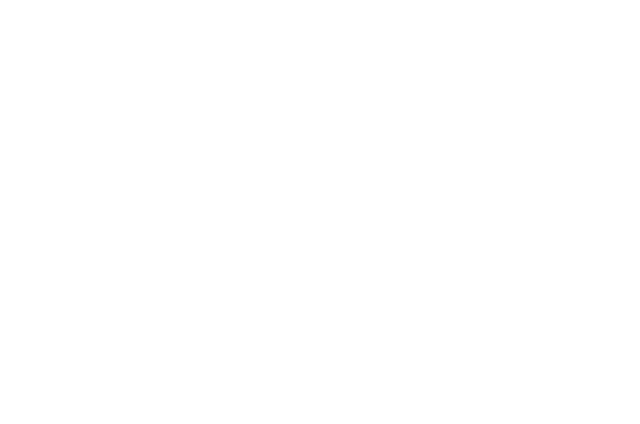
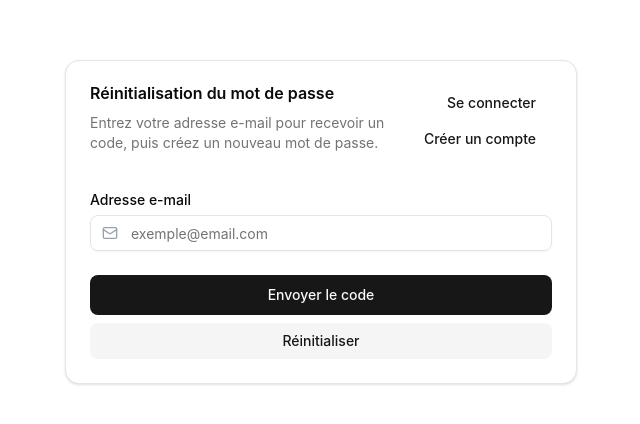
Before and after one commit to yi3za/digitalgardn-frontend, a React (Vite) app: page /password-reset in a window 1280 px wide. Before the commit this address had no page. Shown: the part 178-602 px from the top of the page, without its empty margins (319-959 px from the left). Built offline with nearby package versions, Linux system fonts and the light colour scheme.

Commit message:
feat(auth): creer l'interface utilisateur pour la reinitialisation de mot de passe

```diff
--- a/src/i18n/locales/fr/auth.json
+++ b/src/i18n/locales/fr/auth.json
@@ -74,5 +74,44 @@
     "toast": {
       "success": "Compte créé avec succès ! Bienvenue."
     }
+  },
+  "passwordReset": {
+    "title": "Réinitialisation du mot de passe",
+    "description": "Entrez votre adresse e-mail pour recevoir un code, puis créez un nouveau mot de passe.",
+    "headerAction": {
+      "logIn": "Se connecter",
+      "signUp": "Créer un compte"
+    },
+    "fields": {
+      "email": {
+        "label": "Adresse e-mail",
+        "placeholder": "exemple@email.com"
+      },
+      "code": {
+        "label": "Code de vérification",
+        "placeholder": "Entrez le code reçu par e-mail"
+      },
+      "password": {
+        "label": "Nouveau mot de passe",
+        "placeholder": "Créez un mot de passe sécurisé"
+      },
+      "password_confirmation": {
+        "label": "Confirmer le mot de passe",
+        "placeholder": "Retapez votre mot de passe"
+      }
+    },
+    "actions": {
+      "sendCode": "Envoyer le code",
+      "resetPassword": "Réinitialiser le mot de passe",
+      "reset": "Réinitialiser",
+      "next": "Suivant",
+      "back": "Retour",
+      "editEmail": "Renvoyer le code ou modifier l'email",
+      "editCode": "Retour à la saisie du code"
+    },
+    "toast": {
+      "successSendCode": "Le code de réinitialisation a été envoyé à votre e-mail.",
+      "successReset": "Votre mot de passe a été réinitialisé avec succès."
+    }
   }
 }
--- /dev/null
+++ b/src/pages/auth/PasswordResetPage.jsx
@@ -0,0 +1,229 @@
+import {
+  Button,
+  CardAction,
+  CardContent,
+  CardDescription,
+  CardFooter,
+  CardHeader,
+  CardTitle,
+  CustomFormField,
+  Form,
+  FormControl,
+  FormDescription,
+  FormField,
+  FormItem,
+  FormLabel,
+  FormMessage,
+  InputOTP,
+  InputOTPGroup,
+  InputOTPSlot,
+  Spinner,
+} from "@/components/ui";
+import { authCheckedSelector } from "@/features/auth/auth.selectors";
+import {
+  resetPasswordThunk,
+  sendResetCodeThunk,
+} from "@/features/auth/auth.thunks";
+import { setServerErrors } from "@/lib/utils";
+import { REGEXP_ONLY_DIGITS } from "input-otp";
+import { Lock, Mail } from "lucide-react";
+import { useState } from "react";
+import { useForm } from "react-hook-form";
+import { useTranslation } from "react-i18next";
+import { useDispatch, useSelector } from "react-redux";
+import { Link, useNavigate } from "react-router-dom";
+import { toast } from "sonner";
+
+export function PasswordResetPage() {
+  // Etat de store indiquant si une requete auth est en cours
+  const checked = useSelector(authCheckedSelector);
+  // Initialisation du formulaire avec les valeurs par defaut
+  const form = useForm({
+    defaultValues: {
+      email: "",
+      code: "",
+      password: "",
+      password_confirmation: "",
+    },
+  });
+  // Hook pour envoyer des actions Redux
+  const dispatch = useDispatch();
+  // Hook pour naviguer vers une autre page
+  const navigate = useNavigate();
+  // Hook pour la traduction
+  const { t } = useTranslation();
+  // Indique c'est le code a ete envoye
+  const [isCodeSent, setIsCodeSent] = useState(false);
+  // Etape actuelle du processus (1 = code & 2 = nouveau mot de passe)
+  const [step, setStep] = useState(1);
+  // Passer a l'etape suivante
+  const next = () => setStep((s) => s + 1);
+  // Revenir a l'etape precedente
+  const back = () => setStep((s) => s - 1);
+  // Envoyer le code de reinitialisation par email
+  const sendCode = async () => {
+    const { email } = form.getValues();
+    try {
+      await dispatch(sendResetCodeThunk({ email })).unwrap();
+      toast.success(t("passwordReset.toast.successSendCode"));
+      setIsCodeSent(true);
+    } catch ({ code, details: errors }) {
+      setServerErrors(errors, form.setError);
+      toast.error(t(code));
+    }
+  };
+  // Envoyer la demande de reinitialisation du mot de passe
+  const resetPassword = async (data) => {
+    try {
+      await dispatch(resetPasswordThunk(data)).unwrap();
+      toast.success(t("passwordReset.toast.successReset"));
+      const email = form.getValues("email");
+      navigate("/login", { state: { email } });
+    } catch ({ code, details: errors }) {
+      setServerErrors(errors, form.setError);
+      setStep(errors?.code ? 1 : 2);
+      toast.error(t(code));
+    }
+  };
+  // Reset des champs selon l'etape actuelle
+  const handleFormResetByStep = () => {
+    if (!isCodeSent) return form.reset();
+    const fieldsResetByStep =
+      step === 1 ? ["code"] : ["password", "password_confirmation"];
+    fieldsResetByStep.forEach((field) => form.resetField(field));
+  };
+  // Gestion du button retour
+  const handleStepBack = () => {
+    if (step === 2) return back;
+    setIsCodeSent(false);
+    form.reset();
+  };
+  // Configuration de l’action et du label du bouton principal
+  const resetPasswordConfig = !isCodeSent
+    ? { action: sendCode, label: "sendCode" }
+    : step === 1
+      ? { action: next, label: "next" }
+      : {
+          action: form.handleSubmit(resetPassword),
+          label: "resetPassword",
+        };
+
+  return (
+    <>
+      {/* En-tete de la carte */}
+      <CardHeader disabled={!checked}>
+        <CardTitle>{t("passwordReset.title")}</CardTitle>
+        <CardDescription>{t("passwordReset.description")}</CardDescription>
+        <CardAction className="flex flex-col items-end">
+          <Link to="/login">
+            <Button variant="link" disabled={!checked}>
+              {t("passwordReset.headerAction.logIn")}
+            </Button>
+          </Link>
+          <Link to="/register">
+            <Button variant="link" disabled={!checked}>
+              {t("passwordReset.headerAction.signUp")}
+            </Button>
+          </Link>
+        </CardAction>
+      </CardHeader>
+      {/* Contenu de la carte */}
+      <CardContent>
+        <Form {...form}>
+          {!isCodeSent && (
+            <CustomFormField
+              name="email"
+              disabled={!checked}
+              type="email"
+              page="passwordReset"
+              control={form.control}
+              icon={Mail}
+            />
+          )}
+          {isCodeSent && (
+            <>
+              {step === 1 ? (
+                <FormField
+                  name="code"
+                  control={form.control}
+                  render={({ field }) => (
+                    <FormItem>
+                      <FormLabel>
+                        {t("passwordReset.fields.code.label")}
+                      </FormLabel>
+                      <FormControl>
+                        <InputOTP
+                          disabled={!checked}
+                          maxLength={6}
+                          {...field}
+                          pattern={REGEXP_ONLY_DIGITS}
+                        >
+                          <InputOTPGroup className="w-full flex justify-center">
+                            <InputOTPSlot index={0} />
+                            <InputOTPSlot index={1} />
+                            <InputOTPSlot index={2} />
+                            <InputOTPSlot index={3} />
+                            <InputOTPSlot index={4} />
+                            <InputOTPSlot index={5} />
+                          </InputOTPGroup>
+                        </InputOTP>
+                      </FormControl>
+                      <FormDescription className="text-center">
+                        {t("passwordReset.fields.code.placeholder")}
+                      </FormDescription>
+                      <FormMessage className="text-center" />
+                    </FormItem>
+                  )}
+                />
+              ) : (
+                <>
+                  <CustomFormField
+                    disabled={!checked}
+                    name="password"
+                    type="password"
+                    control={form.control}
+                    icon={Lock}
+                  />
+                  <CustomFormField
+                    disabled={!checked}
+                    name="password_confirmation"
+                    type="password"
+                    control={form.control}
+                    icon={Lock}
+                  />
+                </>
+              )}
+            </>
+          )}
+        </Form>
+      </CardContent>
+      {/* Pied de carte */}
+      <CardFooter className="flex-col gap-2">
+        <Button
+          disabled={!checked}
+          size="lg"
+          className="w-full"
+          onClick={resetPasswordConfig.action}
+        >
+          {!checked && <Spinner />}
+          {t(`passwordReset.actions.${resetPasswordConfig.label}`)}
+        </Button>
+        <Button
+          onClick={handleFormResetByStep}
+          disabled={!checked}
+          variant="secondary"
+          className="w-full"
+        >
+          {t("passwordReset.actions.reset")}
+        </Button>
+        {isCodeSent && (
+          <Button variant="link" onClick={handleStepBack} disabled={!checked}>
+            {t(
+              `passwordReset.actions.${step === 2 ? "editCode" : "editEmail"}`,
+            )}
+          </Button>
+        )}
+      </CardFooter>
+    </>
+  );
+}
--- a/src/routes/AuthRoutes.jsx
+++ b/src/routes/AuthRoutes.jsx
@@ -2,6 +2,7 @@ import { Route } from "react-router-dom";
 import { LoginPage } from "@/pages/auth/LoginPage";
 import { AuthLayout } from "@/components/layout/AuthLayout";
 import { RegisterPage } from "@/pages/auth/RegisterPage";
+import { PasswordResetPage } from "@/pages/auth/PasswordResetPage";
 
 /**
  * Definit les routes liees à l'authentification
@@ -14,6 +15,8 @@ export function AuthRoutes() {
       <Route path="login" element={<LoginPage />} />
       {/* Route pour la page d'inscription */}
       <Route path="register" element={<RegisterPage />} />
+      {/* Route pour la page de demande de reinitialisation du mot de passe */}
+      <Route path="password-reset" element={<PasswordResetPage />} />
     </Route>
   );
 }
```
